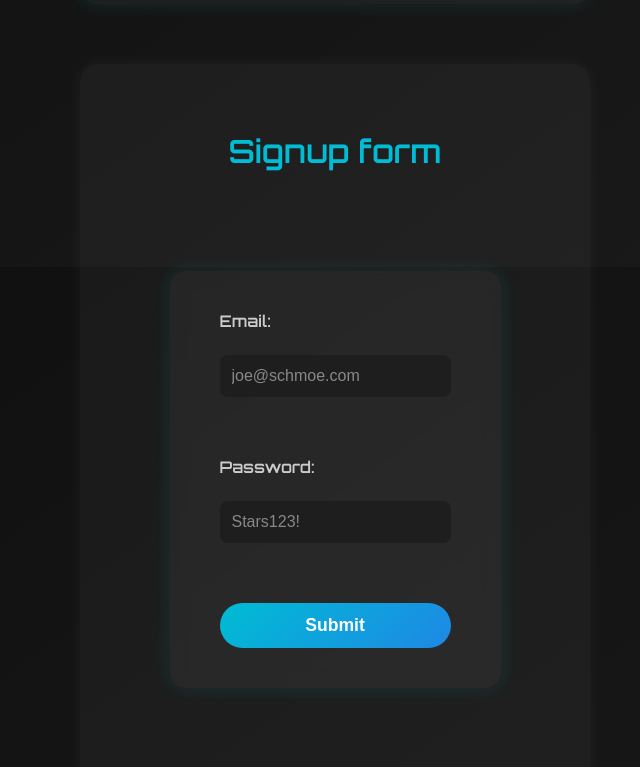
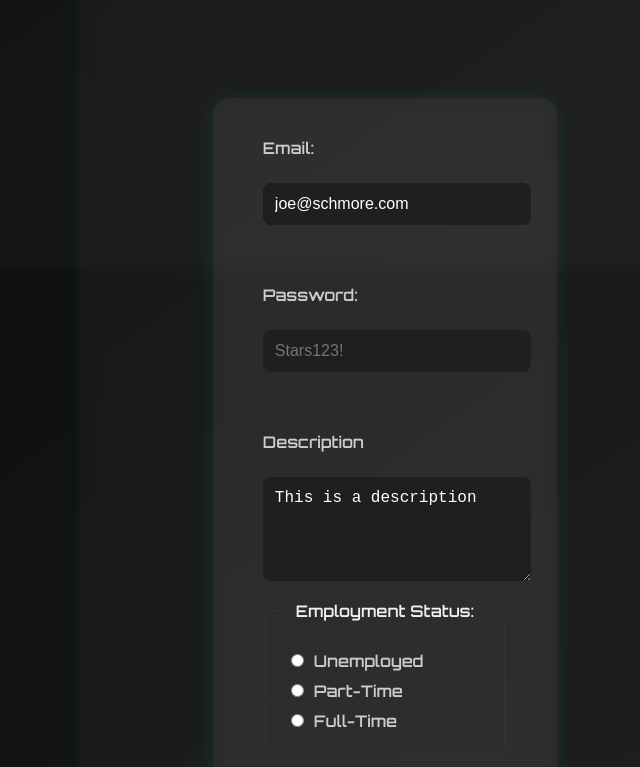
Before and after one commit to bebopkenny/Reactjs, a React (Vite) app in the folder 03/mini-project-3/: page / in a window 1280 px wide. Shown: the part 533-1300 px from the top of the page, without its empty margins (305-945 px from the left). Built offline with nearby package versions, Linux system fonts and the light colour scheme.

Commit message:
Learned how to deal with radio inputs

```diff
--- a/03/mini-project-3/src/components/SignUp.css
+++ b/03/mini-project-3/src/components/SignUp.css
@@ -5,26 +5,30 @@ body {
   margin: 0;
   font-family: 'Orbitron', sans-serif;
   background: linear-gradient(145deg, #0f0f0f, #1a1a1a);
-  color: #fff;
+  color: #ffffff;
+  display: flex;
+  align-items: center;
+  justify-content: center;
+  min-height: 100vh;
+  padding: 40px;
+  box-sizing: border-box;
 }
 
 section {
-  background: rgba(255, 255, 255, 0.04);
+  background-color: rgba(255, 255, 255, 0.03);
   padding: 40px 50px;
-  margin: 40px auto;
-  border-radius: 18px;
-  max-width: 500px;
-  box-shadow: 0 0 15px rgba(255, 255, 255, 0.05);
-  display: flex;
-  flex-direction: column;
-  gap: 20px;
+  border-radius: 15px;
+  backdrop-filter: blur(8px);
+  max-width: 600px;
+  width: 100%;
+  box-shadow: 0 0 20px rgba(0, 255, 255, 0.05);
 }
 
 h1 {
   text-align: center;
-  margin-bottom: 20px;
   font-size: 2rem;
-  color: #00bcd4;
+  margin-bottom: 30px;
+  color: #58a6ff;
 }
 
 form {
@@ -34,38 +38,62 @@ form {
 }
 
 label {
-  font-size: 1rem;
-  margin-bottom: 4px;
-  color: #ccc;
+  font-weight: bold;
+  margin-bottom: 5px;
 }
 
-input {
+input[type="email"],
+input[type="password"],
+textarea {
   padding: 12px;
   border: none;
   border-radius: 8px;
-  background-color: #1e1e1e;
+  background-color: #1f1f1f;
   color: #fff;
   font-size: 1rem;
-  outline: none;
+  width: 100%;
 }
 
-input::placeholder {
-  color: #888;
+textarea {
+  resize: vertical;
+  min-height: 80px;
+}
+
+fieldset {
+  border: 1px solid #333;
+  padding: 20px;
+  border-radius: 10px;
+}
+
+legend {
+  font-weight: bold;
+  padding: 0 10px;
+}
+
+fieldset label {
+  display: block;
+  margin-top: 10px;
+  cursor: pointer;
+}
+
+input[type="radio"] {
+  margin-right: 10px;
 }
 
 button {
-  padding: 12px 24px;
+  margin-top: 10px;
+  padding: 14px;
   font-size: 1.1rem;
+  background: linear-gradient(45deg, #00ffe1, #0077ff);
+  color: #0f0f0f;
   font-weight: bold;
-  background: linear-gradient(135deg, #00bcd4, #1e88e5);
-  color: #fff;
   border: none;
   border-radius: 50px;
   cursor: pointer;
-  transition: all 0.3s ease;
+  transition: transform 0.2s ease, box-shadow 0.2s ease;
 }
 
 button:hover {
   transform: scale(1.05);
-  background: linear-gradient(135deg, #00acc1, #1565c0);
+  box-shadow: 0 0 20px #00ffe1;
 }
--- a/03/mini-project-3/src/components/SignUp.jsx
+++ b/03/mini-project-3/src/components/SignUp.jsx
@@ -3,22 +3,49 @@ import React from 'react'
 
 const SignUp = () => {
 
-    function signUp() { // much faster and cleaner way to capture the email and send it to a database
-        const email = FormData.get("email") // gets the name="email"
-        const password = FormData.get("password") // gets the name="password"
+    function signUp(event) { // much faster and cleaner way to capture the email and send it to a database
+        event.preventDefault();
+        const formData = new FormData(event.currentTarget);
+        let user_email = formData.get("email")
+        let user_password = formData.get("password")
+    }
+
+    function employmentStatus(event) {
+      const selected = event.target.value; // gets the value from the selected radio
+      console.log("Employment status: ", selected);
     }
 
   return ( // Don't forget to add a function to action for this to work
     <section>
         <h1>Signup form</h1>
-        <form action={signUp}>
+        <form onSubmit={signUp}>
             <label htmlFor="email">Email:</label>
-            <input id="email" type="email" name="email" placeholder="joe@schmoe.com" />
+            <input id="email" defaultValue="joe@schmore.com" type="email" name="email" placeholder="joe@schmoe.com" />
             <br />
 
             <label htmlFor="password">Password:</label>
             <input id="password" type="password" name="password" placeholder="Stars123!"/>
             <br />
+
+            <label htmlFor="description">Description</label>
+            <textarea id="description" name="description" defaultValue="This is a description"></textarea>
+
+            <fieldset>
+              <legend>Employment Status:</legend>
+              <label>
+                <input onChange={employmentStatus} type="radio" name="employmentStatus" value="unemployed"/>
+                Unemployed
+              </label>
+              <label>
+                <input onChange={employmentStatus} type="radio" name="employmentStatus" value="part-time"/>
+                Part-Time
+              </label>
+              <label>
+                <input onChange={employmentStatus} type="radio" name="employmentStatus" value="full-time"/>
+                Full-Time
+              </label>
+            </fieldset>
+
             <button>Submit</button>
         </form>
     </section>
@@ -26,6 +53,10 @@ const SignUp = () => {
 }
 
 export default SignUp
+
+
+
+
 
 /*
 import './SignUp.css'
```
